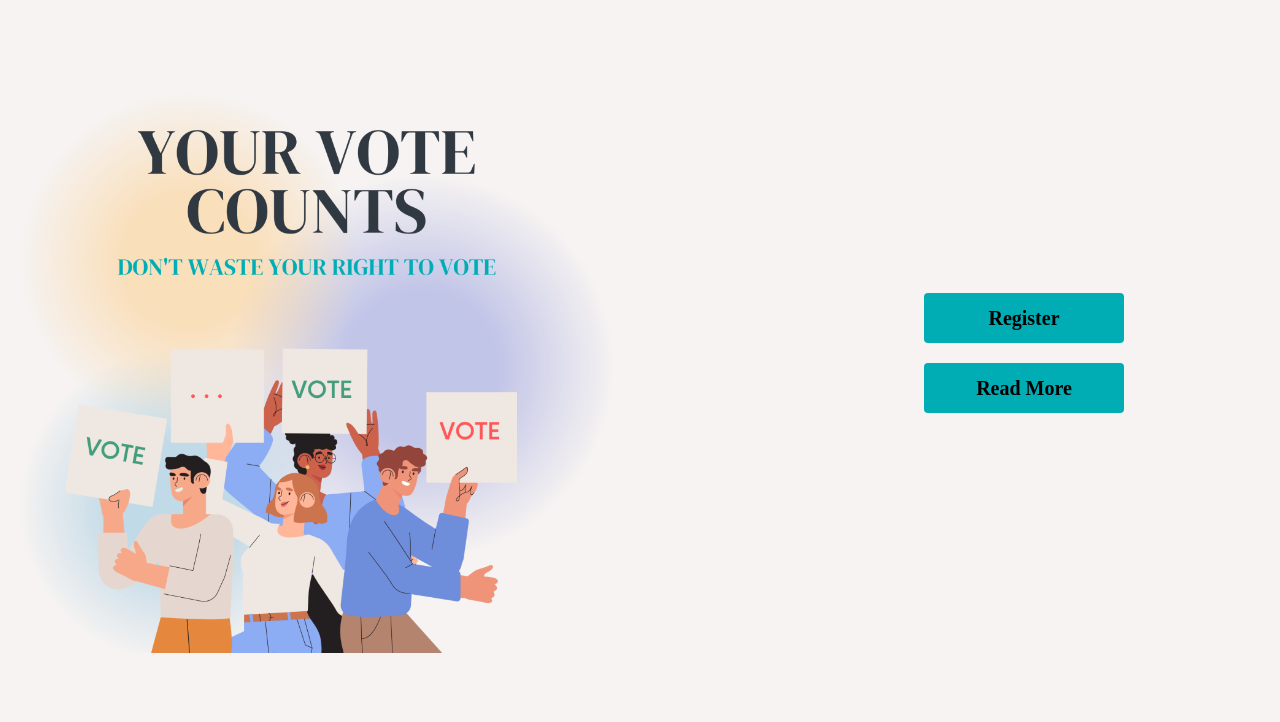
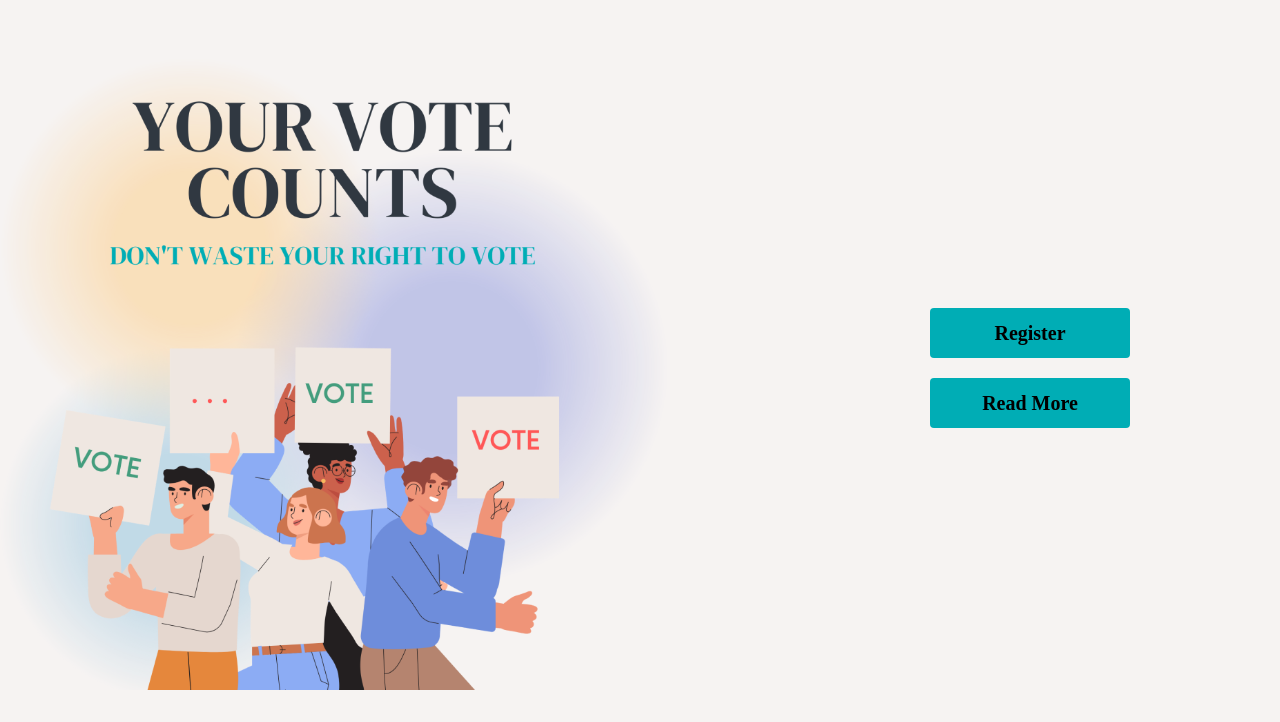
Before and after one commit to kero1019/An-Enhanced-Web-Based-Electronic-Voting-System, a plain HTML site: page index.html in a window 1280 px wide. Shown: the part 78-800 px from the top of the page. Drawn offline with Linux system fonts and the light colour scheme; a web font is replaced by a local one.

Commit message:
updated landing page
a little bit better background image size and position

```diff
--- a/css/main_light.css
+++ b/css/main_light.css
@@ -97,67 +97,53 @@ nav .navbar-toggler:focus {
   background-color: var(--light);
   position: relative;
   background-image: url(../imgs/your_vote_counts.png);
-  overflow: hidden;
   background-repeat: no-repeat;
-  background-size: 150%;
-  background-position: -65px;
+  background-size: cover;
+  background-position: 35%;
 }
 .landing .buttons-group {
   position: absolute;
   display: grid;
   row-gap: 20%;
-  width: 175px;
+  width: 150px;
+  bottom: 0;
+  right: 50%;
+  transform: translate(50%, -50%);
 }
 .landing button {
   background-color: var(--bluegreen);
   width: 100%;
   padding: 10px 0;
+  font-size: 20px;
 }
 /* start media query */
-@media (max-width: 767px) {
+@media (min-width: 576px) {
   .landing {
-    background-size: 150% 100%;
-    background-position: -60px;
-  }
-  .landing .buttons-group {
-    top: 85%;
-    left: 50%;
-    transform: translate(-50%, -50%);
-  }
-  .landing button {
-    font-size: 4vw;
+    background-size: contain;
   }
 }
 @media (min-width: 768px) {
   .landing {
-    background-size: 150%;
-    background-position: -145px;
+    background-size: 36rem;
+    background-position: left;
   }
   .landing .buttons-group {
-    top: 85%;
-    left: 50%;
-    transform: translate(-50%, -50%);
-    width: 200px;
-  }
-  .landing button {
-    font-size: 20px;
-    padding: 10px 0;
+    bottom: 50%;
+    right: 0;
+    transform: translate(-50%, 50%);
   }
 }
 @media (min-width: 992px) {
-  .landing {
-    background-size: 110%;
-    background-position: 20px;
+  .landing .buttons-group {
+    width: 200px;
   }
 }
 @media (min-width: 1200px) {
   .landing {
-    background-size: 50%;
-    background-position: 20px;
+    background-size: 45rem;
   }
   .landing .buttons-group {
-    top: 48%;
-    left: 80%;
+    transform: translate(-75%, 50%);
   }
 }
 /* end media query */
```
